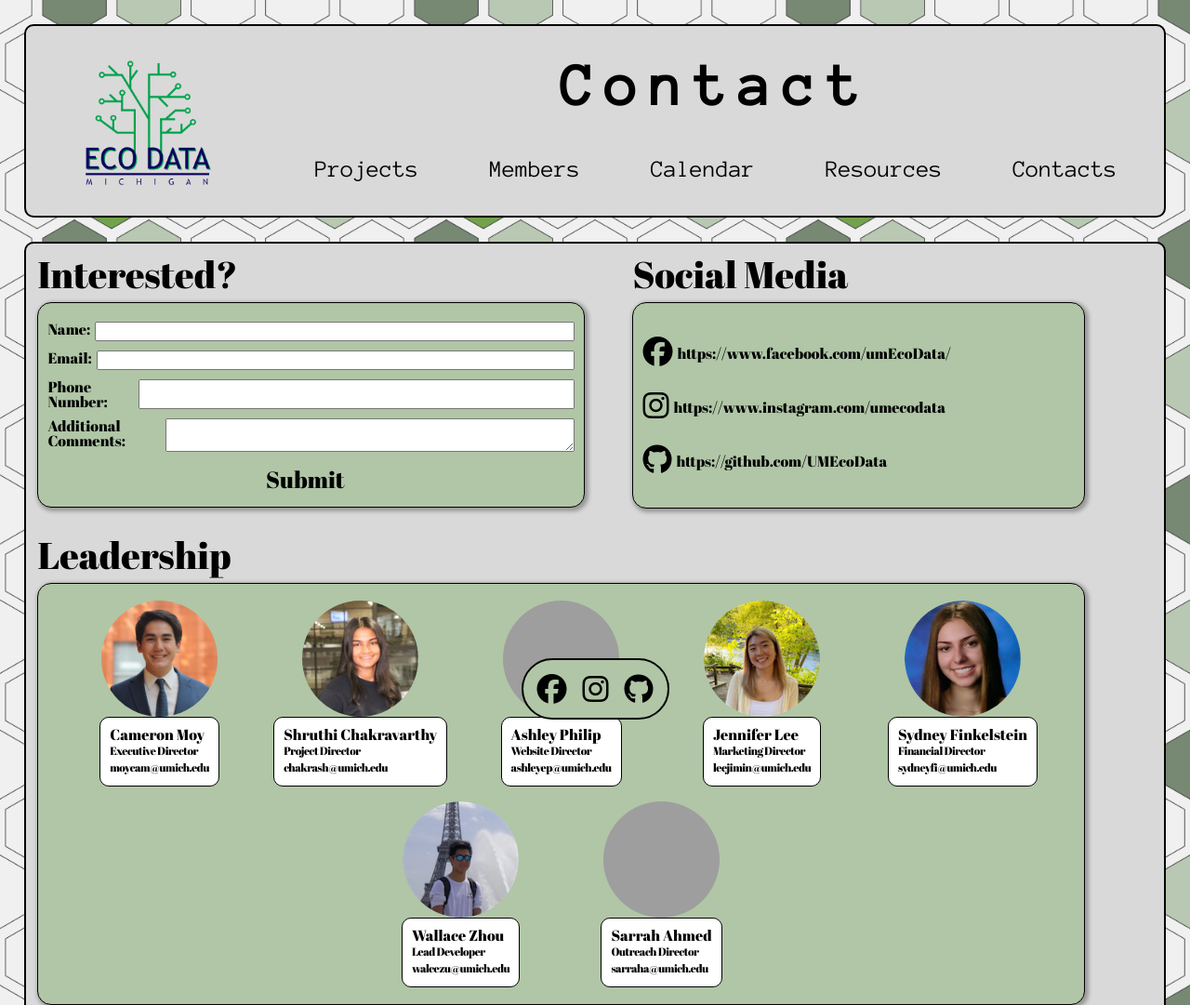
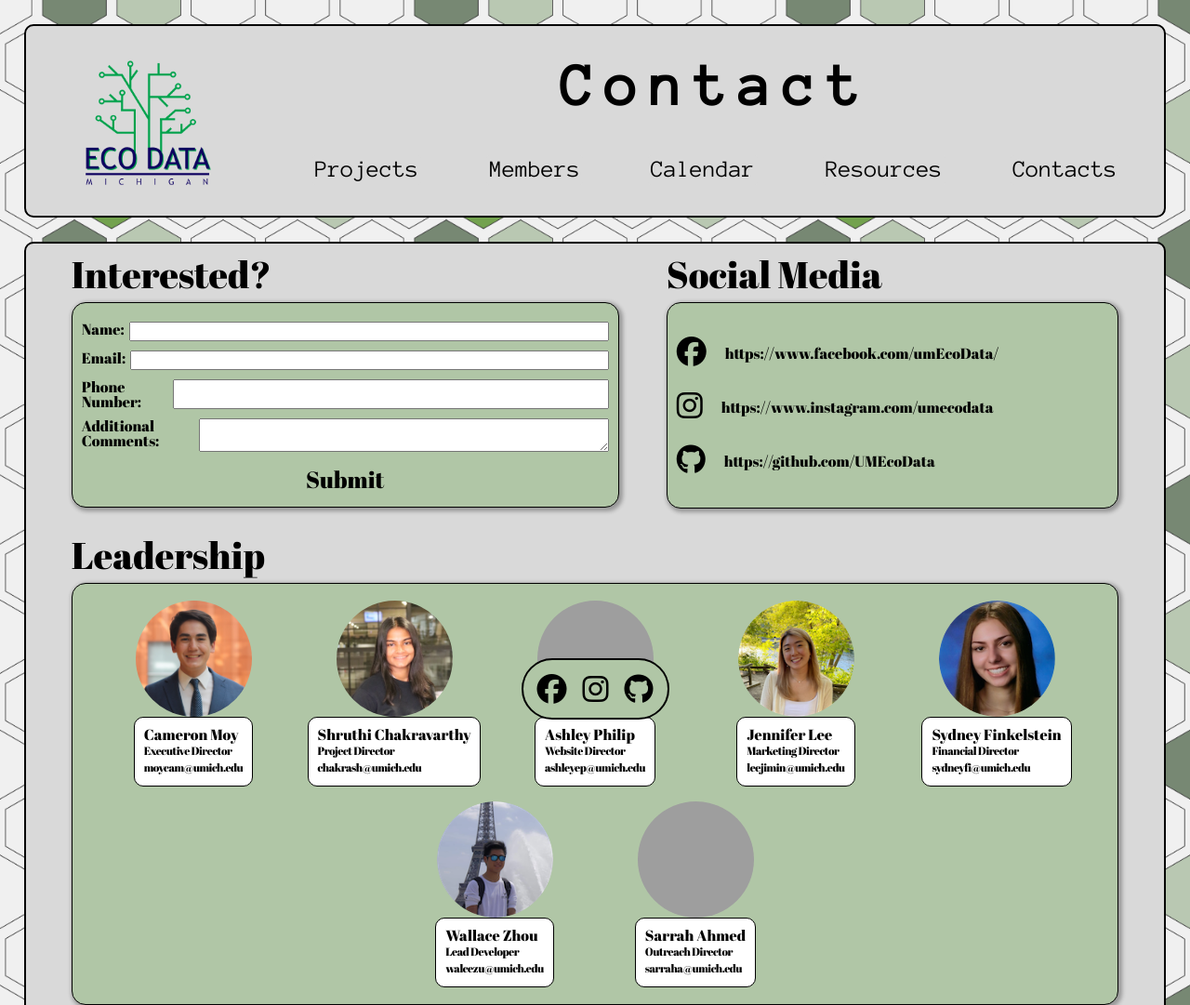
Before and after one commit to UMEcoData/website, a plain HTML site: page contact.html in a window 1280 px wide. Shown: the top 1081 px of the page at 93% size. Drawn offline with Linux system fonts and the light colour scheme; grey boxes are pictures that could not be loaded.

Commit message:
contact styling update :)

```diff
--- a/css/style.css
+++ b/css/style.css
@@ -282,6 +282,8 @@ p {
   display: grid;
   grid-template-columns: 0vw 46vw 4vw 38vw 0vw;
   grid-template-rows: 2;
+  justify-content: center;
+  align-items: center;
 }
 
 .interest {
@@ -296,18 +298,22 @@ p {
   border-radius: 15px;
   border: 1px solid black;
   padding: 10px;
-  box-shadow: 2px 2px 4px 2px rgba(0, 0, 0, 0.3)
+  box-shadow: 2px 2px 4px 2px rgba(0, 0, 0, 0.3);
+  display: flex;
+  flex-direction: column;
 }
 
-input[type="submit"] {
+.interestContent input[type="submit"] {
+  margin-left: auto;
+  margin-right: auto;
   font-family: 'Abril Fatface', cursive;
   font-size: 25px;
   background-color: transparent;
   border-color: transparent;
   margin-top: 10px;
-  margin-left: 40%;
   display: block;
 }
+
 
 .interestPair {
   display: flex;
@@ -345,7 +351,7 @@ input[type="text"],input[type="tel"],input[type="email"] {
   border-radius: 15px;
   border: 1px solid black;
   padding: 10px;
-  box-shadow: 2px 2px 4px 2px rgba(0, 0, 0, 0.3)
+  box-shadow: 2px 2px 4px 2px rgba(0, 0, 0, 0.3);
   /* display: flex; */
 }
 
@@ -543,6 +549,7 @@ input[type="text"],input[type="tel"],input[type="email"] {
   }
 
 
+
 }
 
 
@@ -588,5 +595,9 @@ input[type="text"],input[type="tel"],input[type="email"] {
   .socialPair {
     margin-top: 26px;
     margin-bottom: 26px;
+  }
+
+  .socialPair i {
+    margin-right: 20px;
+  }
 }
-}
```
